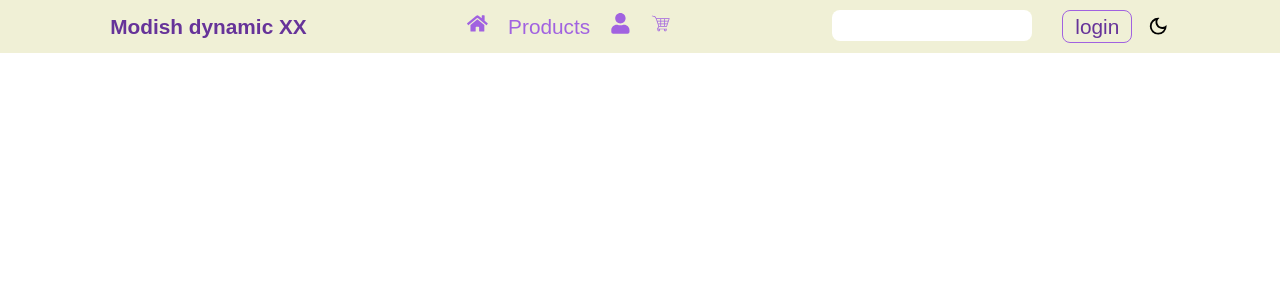
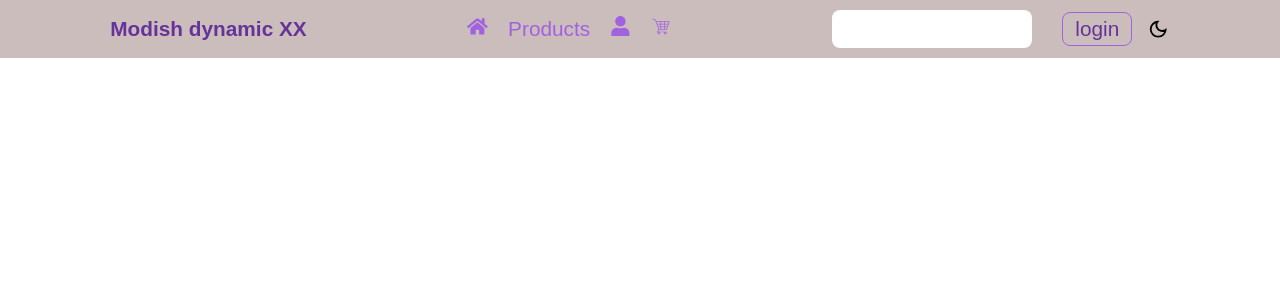
Before and after one commit to Bolaji87/Modish-Dynamics, a React (Vite) app: page / in a window 1280 px wide. Shown: the top 300 px of the page. Built offline with nearby package versions, Linux system fonts and the light colour scheme.

Commit message:
feat: change styles

```diff
--- a/src/components/mainheader/Navbar.module.css
+++ b/src/components/mainheader/Navbar.module.css
@@ -1,6 +1,7 @@
 .main-header {
   width: 100vw;
   background-color: rgb(240, 240, 214);
+  background-color: rgb(204, 189, 189);
   padding: 10px 30px;
   display: flex;
   align-items: center;
@@ -35,12 +36,17 @@
   font-size: 1.3rem;
 }
 .nav-login {
-  /* border: 1px solid rgb(161, 98, 224); */
+  /*border: 1px solid rgb(161, 98, 224);
+  */
   color: rebeccapurple;
   border: 1px solid rgb(161, 98, 224);
   border-radius: 8px;
   width: 70px;
   text-align: center;
+  -webkit-border-radius: 8px;
+  -moz-border-radius: 8px;
+  -ms-border-radius: 8px;
+  -o-border-radius: 8px;
 }
 .toggle-dark-mode {
   font-size: 1.4rem;
@@ -53,8 +59,13 @@
   padding: 8px;
   border: none;
   border-radius: 8px;
-  -webkit-border-radius: 8px;
-  -moz-border-radius: 8px;
-  -ms-border-radius: 8px;
-  -o-border-radius: 8px;
+  outline: none;
+  color: red;
+  font-size: 19px;
 }
+.header-search input:focus {
+  background-color: lightblue;
+  border: 1px solid grey;
+  border-color: #93b2d3;
+  box-shadow: 0 0 8px rgba(109, 118, 131, 0.5);
+}
```
